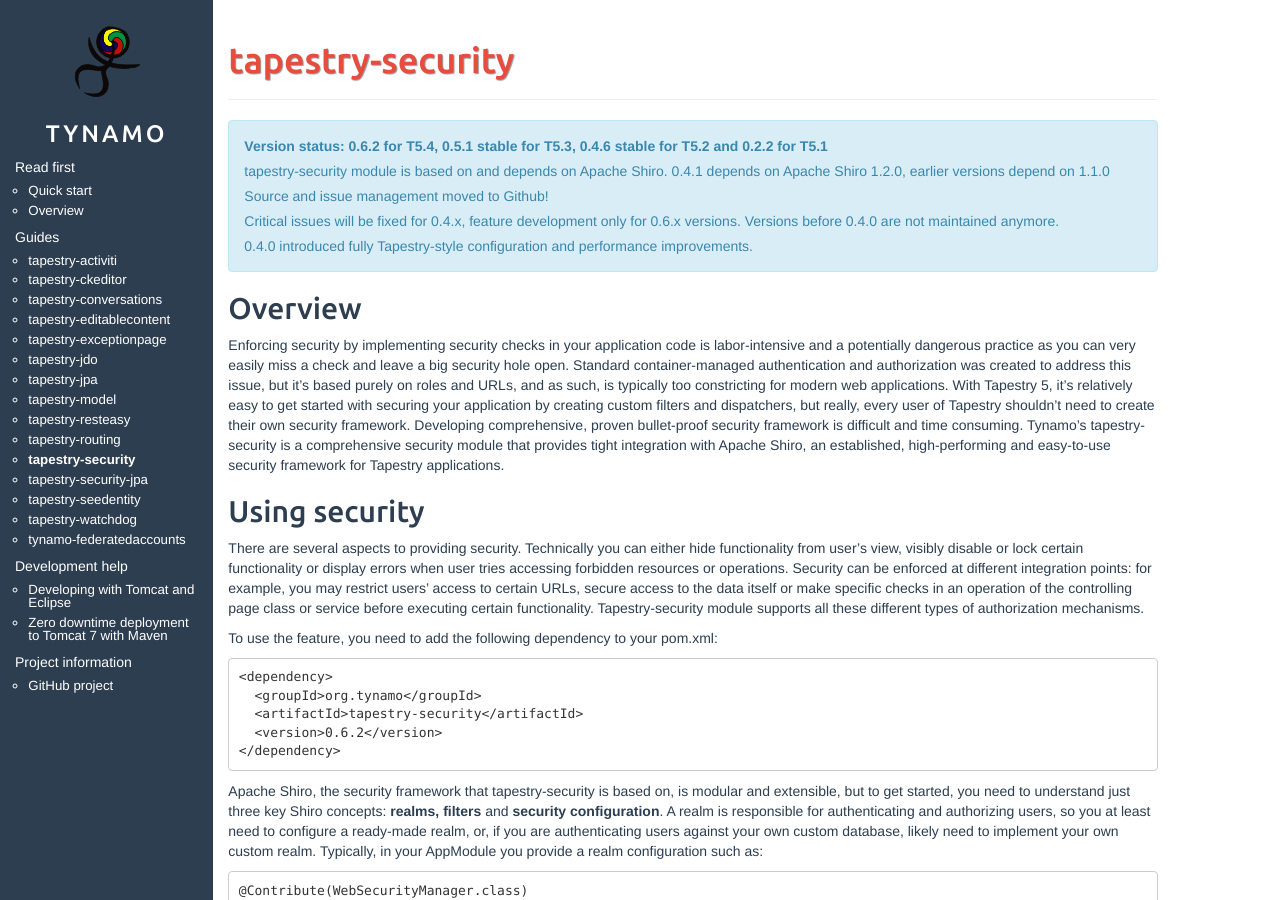
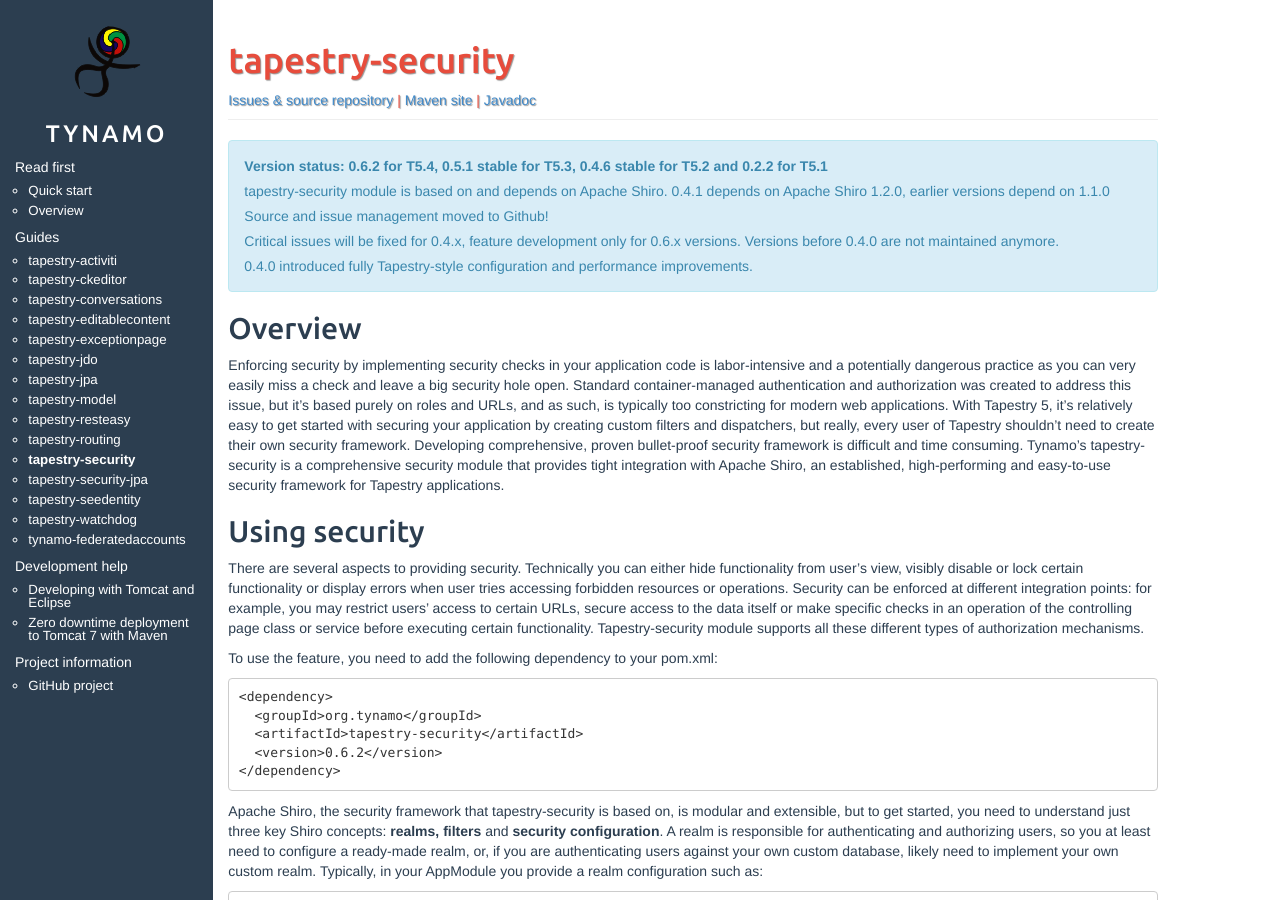
Before and after one commit to vjlamp/tynamo.github.io, a Jekyll site: the page built from tapestry-security+guide.md, in a window 1280 px wide and 900 px high. Built offline with Jekyll 4.4.1, drawn with Linux system fonts in a browser that asks for light colours; some of the changed lines change nothing that is shown.

Commit message:
Add repository_name

```diff
--- a/tapestry-security+guide.md
+++ b/tapestry-security+guide.md
@@ -1,6 +1,7 @@
 ---
 layout: guide
 title: tapestry-security
+repository_name: tapestry-security
 ---
 
 <div markdown="1" class="alert alert-info">
```
